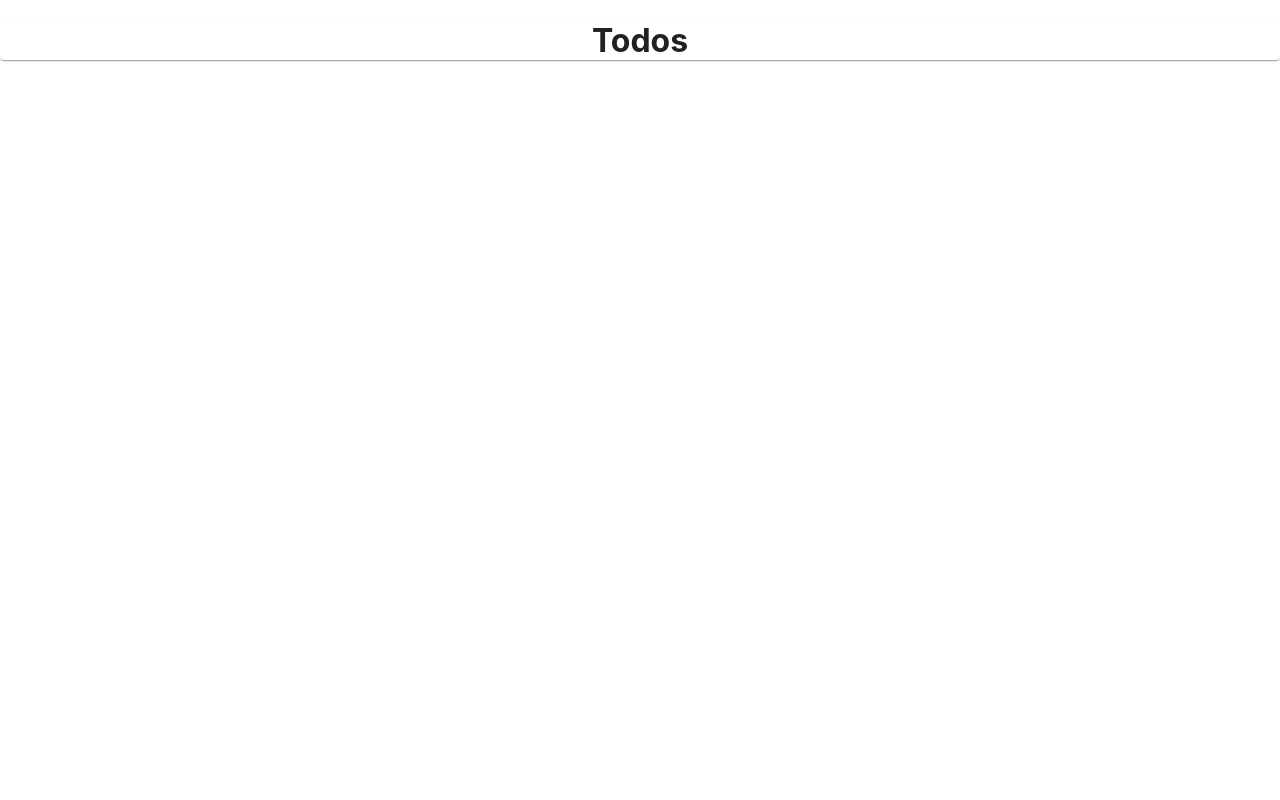
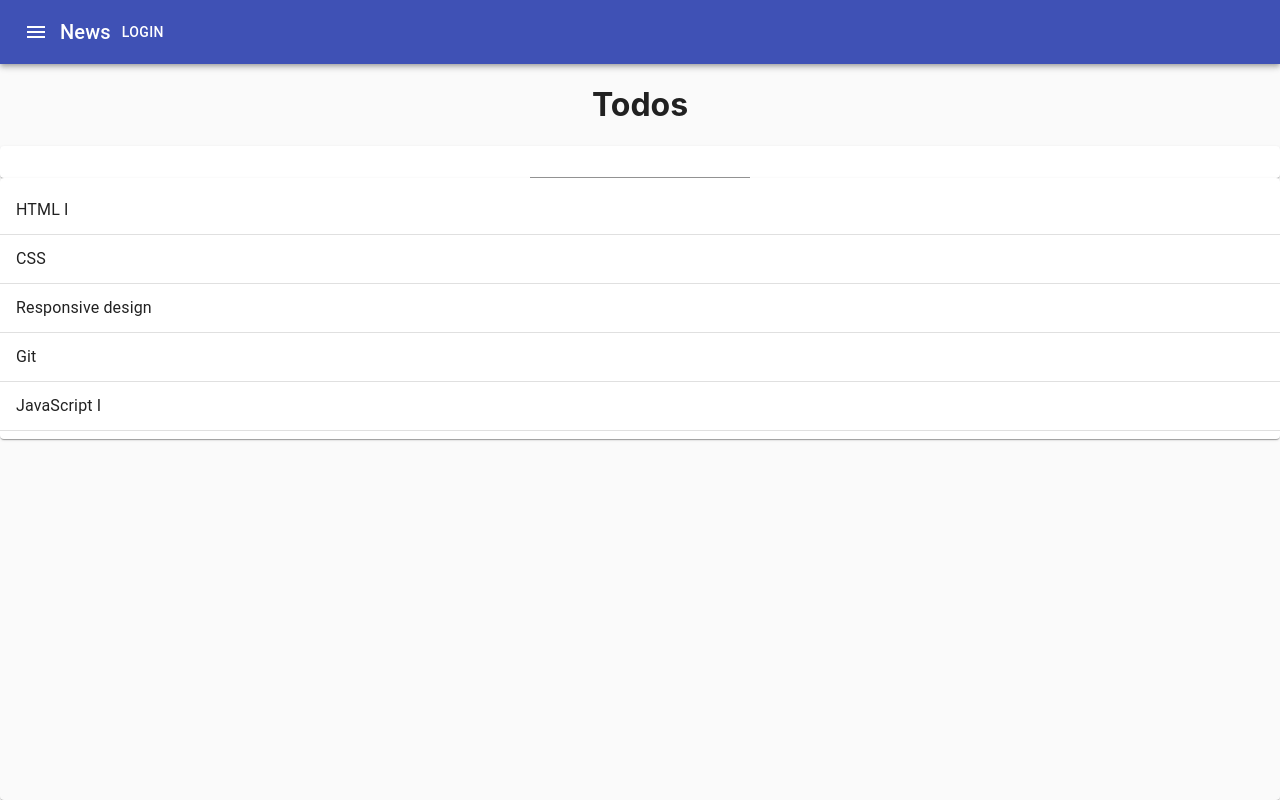
Before and after one commit to Teemamin/todoapp-react, a React (Create React App) app: page / in a window 1280 px wide. Built offline with nearby package versions, Linux system fonts and the light colour scheme.

Commit message:
todo app structure added, new todo form added

```diff
--- a/package.json
+++ b/package.json
@@ -4,6 +4,7 @@
   "private": true,
   "dependencies": {
     "@material-ui/core": "^4.12.1",
+    "@material-ui/icons": "^4.11.2",
     "@testing-library/jest-dom": "^5.11.4",
     "@testing-library/react": "^11.1.0",
     "@testing-library/user-event": "^12.1.10",
--- a/src/TodoApp.js
+++ b/src/TodoApp.js
@@ -1,14 +1,49 @@
 import React,{useState} from "react";
+import TodoList from "./TodoList"
+import TodoForm from "./TodoForm";
 import Typography from '@material-ui/core/Typography';
 import Paper from '@material-ui/core/Paper';
 import AppBar from '@material-ui/core/AppBar';
 import Toolbar from '@material-ui/core/Toolbar';
 import Grid from '@material-ui/core/Grid';
+import Button from '@material-ui/core/Button';
+import IconButton from '@material-ui/core/IconButton';
+import MenuIcon from '@material-ui/icons/Menu';
 
 function TodoApp() {
+    const initialTodos = [
+        {id:1,task:"HTML I",done:true},
+        {id:2,task:"CSS",done:false},
+        {id:3,task:"Responsive design",done:true},
+        {id:4,task:"Git",done:false},
+        {id:5,task:"JavaScript I",done:true}
+        ];
+    const [todos,settodos] = useState(initialTodos)
+    let style={
+        padding : 0,
+        margin : 0,
+        height : "100vh",
+        backgroundColor : "#fafafa"
+    }
+    const addTodo = (newTodo)=>{
+        settodos([...todos,{id:6,task:newTodo,done:true}])
+    }
   return (
-    <Paper>
+    <Paper style={style}>
+        <AppBar position="static">
+        <Toolbar>
+            <IconButton edge="start"  color="inherit" aria-label="menu">
+            <MenuIcon />
+            </IconButton>
+            <Typography variant="h6">
+            News
+            </Typography>
+            <Button color="inherit">Login</Button>
+        </Toolbar>
+    </AppBar>
      <h1>Todos</h1>
+        <TodoForm addTodo={addTodo}/>
+        <TodoList todos={todos}/>
     </Paper>
   );
 }
--- /dev/null
+++ b/src/TodoForm.js
@@ -0,0 +1,25 @@
+import React from "react";
+import useInputState from "./hooks/useInputState";
+import Paper from '@material-ui/core/Paper';
+import TextField from '@material-ui/core/TextField';
+
+
+function TodoForm(props){
+    const [val,handlevalchange,resetval] = useInputState("")
+    const handleSubmit = (e)=>{
+        e.preventDefault();
+        props.addTodo(val)
+        resetval()
+
+    }
+    return(
+        <Paper>
+            <form onSubmit={handleSubmit}>
+                <TextField value={val} onChange={handlevalchange}/>
+            </form>
+        </Paper>
+    )
+
+}
+
+export default TodoForm
--- /dev/null
+++ b/src/TodoList.js
@@ -0,0 +1,35 @@
+import React from "react";
+import Paper from '@material-ui/core/Paper';
+import List from '@material-ui/core/List';
+import ListItem from '@material-ui/core/ListItem';
+import ListItemtext from '@material-ui/core/ListItemText';
+import Divider from '@material-ui/core/Divider';
+
+
+
+
+
+function TodoList(props){
+
+    return(
+        <Paper>
+            <List>
+                {props.todos.map(itm=>
+                        <>
+                            <ListItem key={itm.id}>
+                                <ListItemtext>{itm.task}</ListItemtext>
+                            </ListItem>
+                            <Divider/>
+                        </>
+
+
+                )}
+
+            </List>
+
+        </Paper>
+    )
+
+}
+
+export default TodoList
--- /dev/null
+++ b/src/hooks/useInputState.js
@@ -0,0 +1,15 @@
+import {useState} from "react";
+
+export default  (initialVal)=> {
+  const[inputtx,setinputtxt]=useState(initialVal)
+  const handleChange=(e)=>{
+     setinputtxt(e.target.value)
+   }
+
+  const restinput =()=>{
+    setinputtxt("")
+  }
+
+  return [inputtx,handleChange,restinput]
+
+}
```
Also changed, not shown: 1 other file (tests, documents, lock files or other folders).
